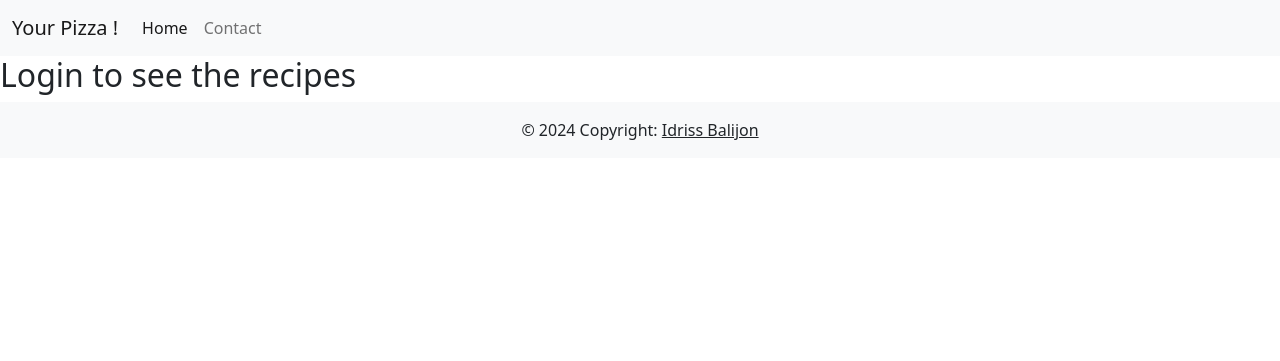
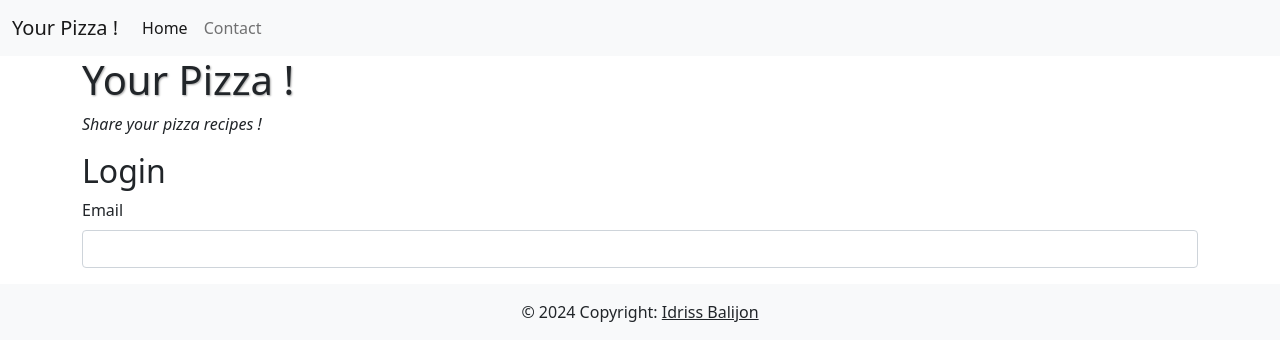
Before and after one commit to Balidriss/Your-Pizza-Recipes---PHP-training, a PHP site: page / in a window 1280 px wide. Shown: the top 361 px of the page. Run offline with PHP 8.4, Linux system fonts and the light colour scheme.

Commit message:
moved h1 tag

```diff
--- a/index.php
+++ b/index.php
@@ -16,12 +16,14 @@ require_once(__DIR__ . '/includes/function.php');
 
     <?php
     require_once(__DIR__ . '/includes/header.php'); ?>
-
+    <div class="container">
+        <h1>Your Pizza !</h1>
+        <p><em>Share your pizza recipes !</em></p>
+    </div>
     <?php if (isUserLoggedIn($currentUser)) : ?>
         <section id="section-recipes">
-
             <div class="container">
-                <h1>Pizza Recipes</h1>
+                <h2>Pizza Recipes</h2>
 
                 <?php
                 foreach (displayableRecipes($recipes) as $item) : ?>
@@ -49,10 +51,16 @@ require_once(__DIR__ . '/includes/function.php');
         </section>
     <?php else : ?>
         <section id="section-login">
-            <h2>Login to see the recipes</h2>
-            <form action="page_login.php" method="post">
+            <div class="container">
+                <h2>Login</h2>
 
-            </form>
+                <form action="page_login.php" method="post">
+                    <div class=" mb-3">
+                        <label for="email" class="form-label">Email</label>
+                        <input type="email" class="form-control" id="email" name="email" aria-describedby="email-help">
+                    </div>
+                </form>
+            </div>
         </section>
 
     <?php endif; ?>
```
